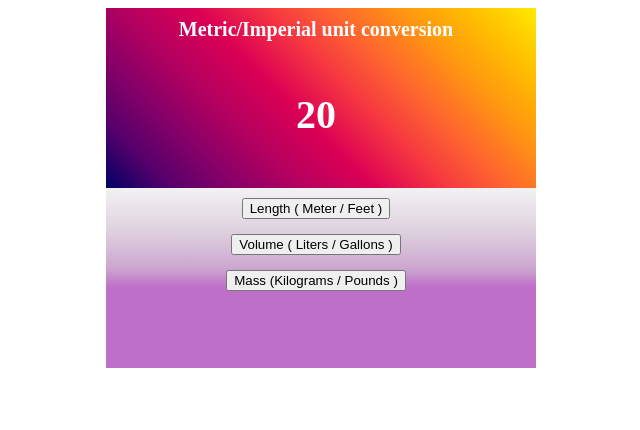
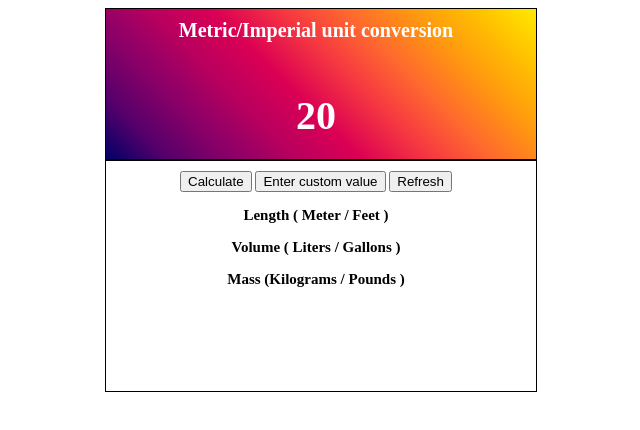
Before and after one commit to swapnilbawane/scrimba-example1, a plain HTML site: page index.html in a window 1280 px wide. Shown: the whole page, without its empty margins (319-959 px from the left). Drawn offline with Linux system fonts and the light colour scheme.

Commit message:
basic functionality done - check description
basic functionality done now working on added functionality of taking custom numbers

```diff
--- a/index.html
+++ b/index.html
@@ -21,7 +21,10 @@
     <!-- Length calculation  -->
     <div id="length-calc">
 
-        <button onclick="lengthmtrFeet()"> Length ( Meter / Feet ) </button>
+        <button onclick="lengthmtrFeet()"> Calculate </button>
+        <button onclick="customvalue()"> Enter custom value </button>
+        <button onclick="refresh()"> Refresh </button>
+        <p class="headers"> Length ( Meter / Feet ) </p>
         <p id= "length-result"> </p>
 
     </div>
@@ -29,7 +32,7 @@
     <!-- Volume calculation  -->
     <div id="volume-calc">
 
-        <button onclick="volumeltrGallon()"> Volume ( Liters / Gallons ) </button>
+        <p class="headers"> Volume ( Liters / Gallons ) </p>
         <p id= "volume-result"> </p>
 
     </div>
@@ -37,7 +40,7 @@
     <!--  Mass calculation  -->
     <div id="mass-calc">
 
-        <button onclick="massKg()"> Mass (Kilograms / Pounds ) </button>
+        <p class="headers"> Mass (Kilograms / Pounds ) </p>
         <p id="mass-result"> </p>
 
     </div>
--- a/styles.css
+++ b/styles.css
@@ -12,9 +12,9 @@
       hsl(45deg 100% 50%) 89%,
       hsl(55deg 100% 50%) 100%
     );
-
+    border: 1px solid black;
      width: 400px;
-     height: 150px;
+     height: 120px;
      color: white;
       padding: 10px 20px 20px 10px;
       font-size: 20px;
@@ -30,7 +30,7 @@
     }
 
     #second-part {
-      background-image: linear-gradient(
+      /* background-image: linear-gradient(
       0deg,
       hsl(293deg 45% 61%) 0%,
       hsl(293deg 45% 61%) 18%,
@@ -39,13 +39,15 @@
       hsl(295deg 31% 73%) 55%,
       hsl(300deg 17% 84%) 75%,
       hsl(300deg 4% 95%) 100%
-    );
+    ); */
+    background-color: white;
+    border: 1px solid black;
       width: 400px;
-     height: 150px;
+     height: 200px;
      color: white;
       padding: 10px 20px 20px 10px;
       font-size: 15px;
-      font-weight: bold;
+
       margin: auto;
       text-align: center;
     }
@@ -61,3 +63,9 @@
     #mass-result {
       color: black;
     }
+
+    .headers
+    {
+      font-weight: bold;
+      color: black;
+    }
--- a/tryexample1.js
+++ b/tryexample1.js
@@ -25,10 +25,17 @@ document.getElementById("volume-result").textContent = number1 + " litres = " +
 document.getElementById("mass-result").textContent = number1 + " kilos = " + resultMassPounds + " pounds " + " | " + number1 + " pounds = " + resultMassKilos + " kilos ";
 }
 
+// 20 meters = 65.616 feet | 20 feet = 6.096 meters
+// 20 liters = 5.284 gallons | 20 gallons = 75.708 liters
+//  20 kilos = 44.092 pounds | 20 pounds = 9.072 kilos
 
 
-function volumeltrGallon()
-{ }
+function customvalue()
+{
+let number2 = +prompt("enter a value");
+alert("The number entered is " + number2);
+alert(typeof(number2));
+}
 
 function massKg()
 {
```
